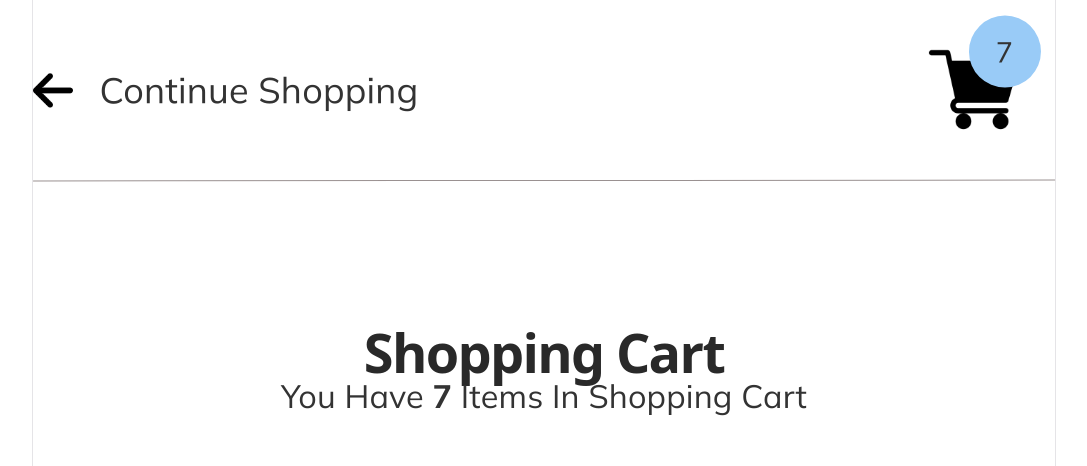
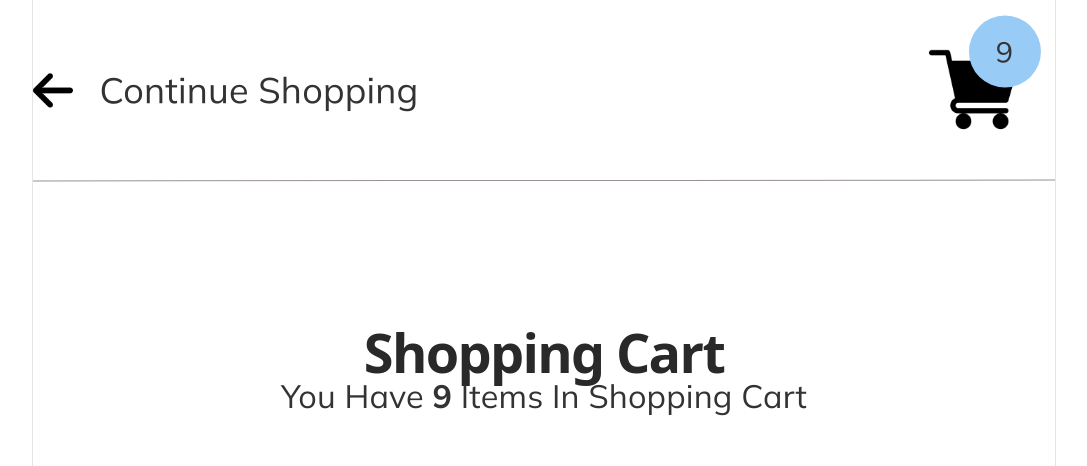
Before and after one commit to aastha1608/Shopping-Cart, a React (Vite) app: page / in a window 1280 px wide. Shown: the top 466 px of the page, without its empty margins (96-1183 px from the left). Built offline with nearby package versions, Linux system fonts and the light colour scheme.

Commit message:
get total items quantity in shopping cart

```diff
--- a/src/components/Cart.jsx
+++ b/src/components/Cart.jsx
@@ -1,4 +1,4 @@
-import React, { createContext, useReducer } from 'react'
+import React, { createContext, useReducer,useEffect } from 'react'
 import './cart.css'
 import { products } from './products';
 import ContextCart from './ContextCart';
@@ -38,13 +38,18 @@ function Cart() {
     })
   }
 
-  //decrement the item
+  // decrement the item
   const decrement=(id)=>{
     return dispatch({
       type:"DECREMENT",
       payload:id,
     })
   }
+
+  // we will use the useEffect hook to update the data
+  useEffect(()=>{
+    return dispatch({type:"GET_TOTAL"})
+  },[state.item])
 
   return (
     <>
--- a/src/components/ContextCart.jsx
+++ b/src/components/ContextCart.jsx
@@ -3,7 +3,7 @@ import Items from './Items'
 import {CartContext} from './Cart'
 
 function ContextCart() {
-  const {item,clearCart}=useContext(CartContext);
+  const {item,clearCart,totalItem}=useContext(CartContext);
   if(item.length===0)
   {
     return(
@@ -15,12 +15,12 @@ function ContextCart() {
       </div>
       <div className="cart-icon">
         <img src="./images/cart.png" alt="cart"/>
-        <p>0</p>
+        <p>{totalItem}</p>
       </div>
     </header>
     <section className="main-cart-section">
       <h1>Shopping Cart</h1>
-      <p className="total-items">You Have <span className="total-items-count">0</span> Items In Shopping Cart</p>
+      <p className="total-items">You Have <span className="total-items-count">{totalItem}</span> Items In Shopping Cart</p>
       <div className="cart-items">
         <div className="cart-items-container">
 
@@ -45,12 +45,12 @@ function ContextCart() {
       </div>
       <div className="cart-icon">
         <img src="./images/cart.png" alt="cart"/>
-        <p>7</p>
+        <p>{totalItem}</p>
       </div>
     </header>
     <section className="main-cart-section">
       <h1>Shopping Cart</h1>
-      <p className="total-items">You Have <span className="total-items-count">7</span> Items In Shopping Cart</p>
+      <p className="total-items">You Have <span className="total-items-count">{totalItem}</span> Items In Shopping Cart</p>
       <div className="cart-items">
         <div className="cart-items-container">
 
--- a/src/components/reducer.js
+++ b/src/components/reducer.js
@@ -39,5 +39,21 @@ export const reducer=(state,action)=>{
         };
     }
 
+    if(action.type==="GET_TOTAL")
+    {
+        let {totalItem}=state.item.reduce((accum,curVal)=>{
+            let {quantity}=curVal;
+            accum.totalItem+=quantity;
+            return accum;
+        },
+        {
+            totalItem:0,
+        })
+        return{
+            ...state,
+            totalItem
+        };
+    }
+
     return state;
 };
```
